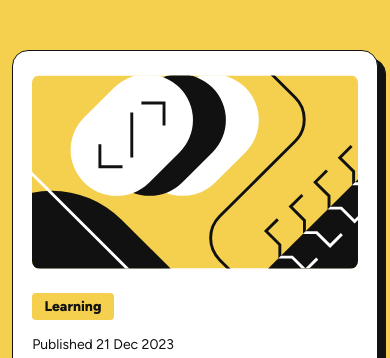
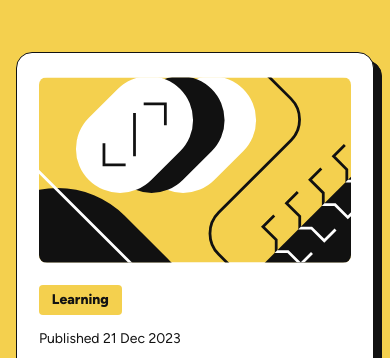
Before and after one commit to jamesbarnett/bpc-fm, a website built with Vite: page index.html in a window 390 px wide. Shown: the part 117-475 px from the top of the page. Built offline with nearby package versions, Linux system fonts and the light colour scheme.

Commit message:
Improved stuff

```diff
--- a/style.css
+++ b/style.css
@@ -17,7 +17,8 @@
 
   --fs-xl: 5rem;
   --fs-600: 1.5rem;
-  --fs-400: clamp(0.375rem, 0.4881rem + 1.9048vw, 1rem);
+  /*--fs-400: clamp(0.375rem, 0.4881rem + 1.9048vw, 1rem);*/
+  --fs-400: clamp(0.6875rem, 13 + 0.05vw, 16px);
   --fs-300: 0.875rem;
 
   /*--fs-smaller: calc(0.875 * var(--fs-normal));*/
@@ -114,9 +115,13 @@ body {
   background-color: var(--clr-primary);
   display: grid;
   place-content: center;
-  margin: 0 auto;
+  /*margin: 0 auto;*/
+  margin-left: 1em;
+  margin-right: 1em;
   color: var(--clr-neutral-3);
-  min-width: 325px;
+  /*min-width: 325px;*/
+  padding-left: 1em * var(--fs-400);
+  padding-right: 1em * var(--fs-400);
 }
 
 .grid {
@@ -126,10 +131,9 @@ body {
   grid-template-columns: 1fr;
   padding-top: 1.5rem;
   place-content: center;
-  /*padding-left: calc(1 * var(--fs-400));*/
-  /*padding-right: calc(1 * var(--fs-400));*/
-  width: clamp(325px, 24 * var(--fs-400), 24rem);
-  /*min-width: 300px;*/
+  width: calc(37.5ch * var(--fs-400) * 0.0625);
+  margin: 0 auto;
+  max-width: 24rem;
   border: 1px solid var(--clr-neutral-3);
   filter: drop-shadow(var(--ds-x) var(--ds-y) var(--clr-neutral-3));
 }
@@ -145,14 +149,11 @@ body {
   margin: auto;
   padding-left: calc(1.25 * var(--fs-400));
   padding-right: calc(1.25 * var(--fs-400));
-  /*--padding-sides-callout:  0.8rem; */
-  /*--padding-sides-callout:  0.8rem;*/
-  /*--padding-bottom-callout: 0.45rem;*/
-  --padding-top-callout: calc(0.3 * var(--fs-400));
-  --padding-bottom-callout: calc(0.35 * var(--fs-400));
-  --padding-sides-callout: calc(0.8 * var(--fs-400));
-  min-width: 288px;
-  max-width: max(420px, 90vw);
+  --padding-top-callout:  0.4rem;
+  --padding-sides-callout:  0.8rem;
+  --padding-bottom-callout: 0.45rem;
+  width: calc(100% - 2.75rem);
+  align-items: center;
 }
 
 .course-highlights {
```
